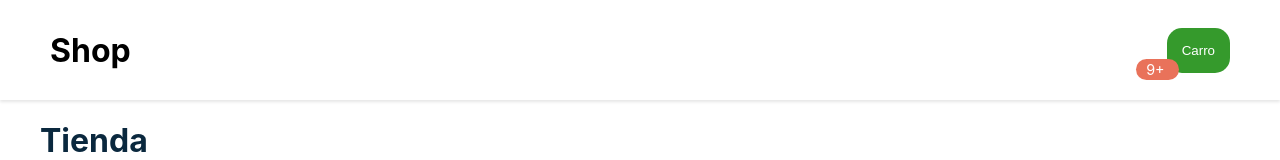
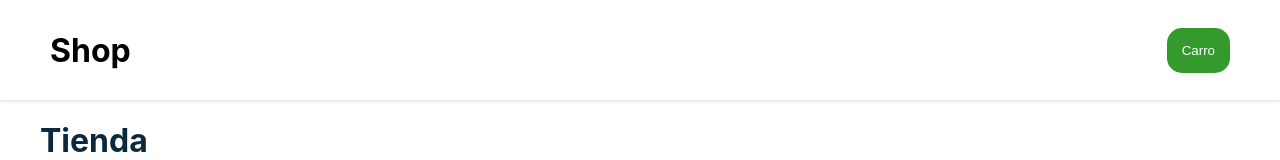
Before and after one commit to JoelTrinidad/carro-compras-react, a React (Create React App) app: page / in a window 1280 px wide. Shown: the top 160 px of the page. Built offline with nearby package versions, Linux system fonts and the light colour scheme.

Commit message:
feat: bubble alert synchronized with shopping card

```diff
--- a/src/App.js
+++ b/src/App.js
@@ -33,7 +33,7 @@
   render() {
     return (
       <div>
-        <Navbar />
+        <Navbar carro={this.state.carro} />
         <Layout>
           <Title />
           <Productos
--- a/src/components/Carro.js
+++ b/src/components/Carro.js
@@ -11,7 +11,7 @@
     cursor: "pointer",
   },
   bubble: {
-    position: 'relative',
+    position: "relative",
     left: 12,
     top: 20,
   },
@@ -19,10 +19,12 @@
 
 export default class Carro extends Component {
   render() {
+    const { carro } = this.props;
+    const cantidad = carro.reduce((acc, el) => acc + el.cantidad, 0);
     return (
       <div>
         <span style={styles.bubble}>
-            <BubbleAlert value={10}/>
+          {cantidad !== 0 ? <BubbleAlert value={cantidad} /> : null}
         </span>
         <button style={styles.carro}>Carro</button>
       </div>
--- a/src/components/Navbar.js
+++ b/src/components/Navbar.js
@@ -17,10 +17,11 @@
 
 export default class Navbar extends Component {
   render() {
+    const { carro } = this.props;
     return (
       <nav style={styles.navbar}>
         <Logo />
-        <Carro />
+        <Carro carro={carro} />
       </nav>
     );
   }
```
